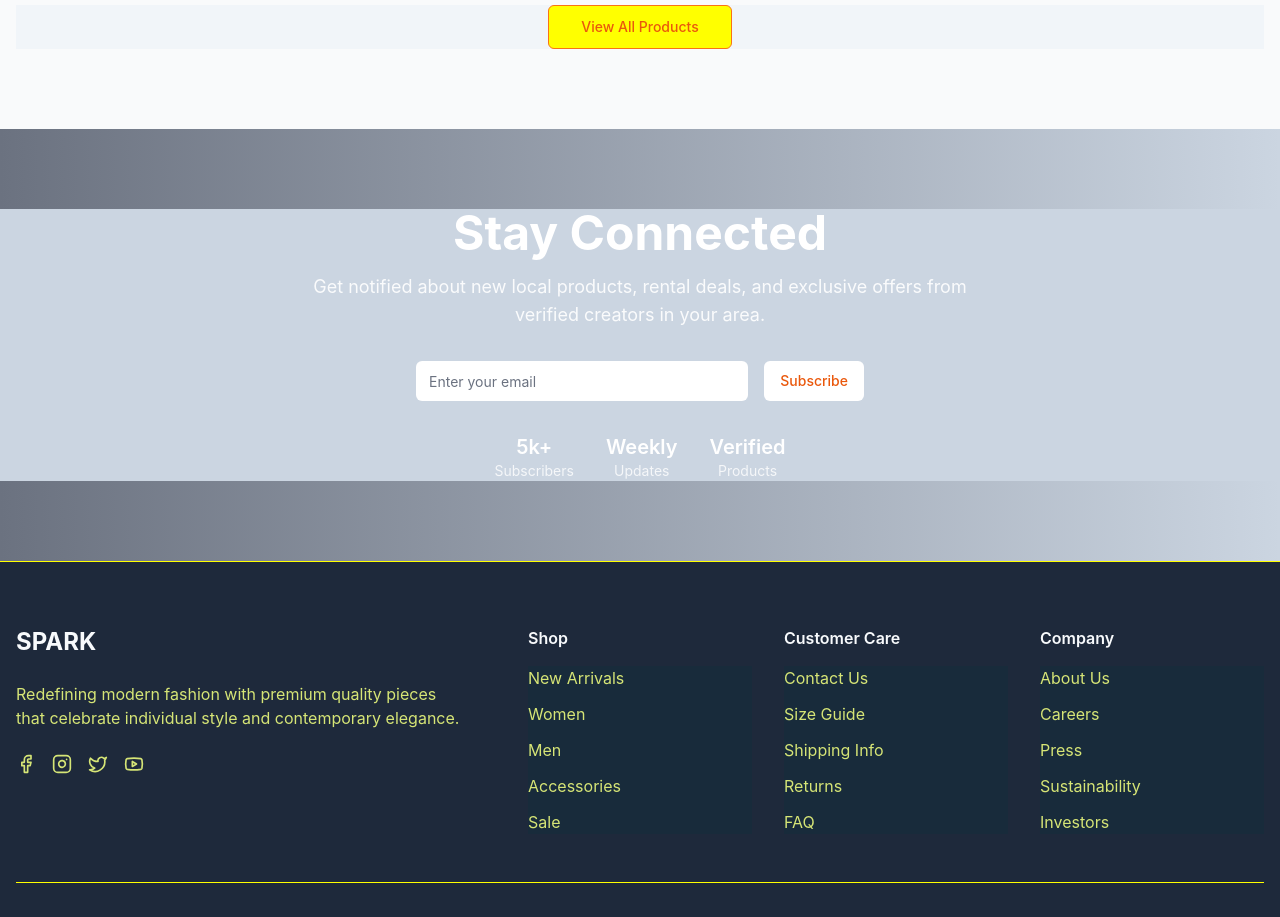
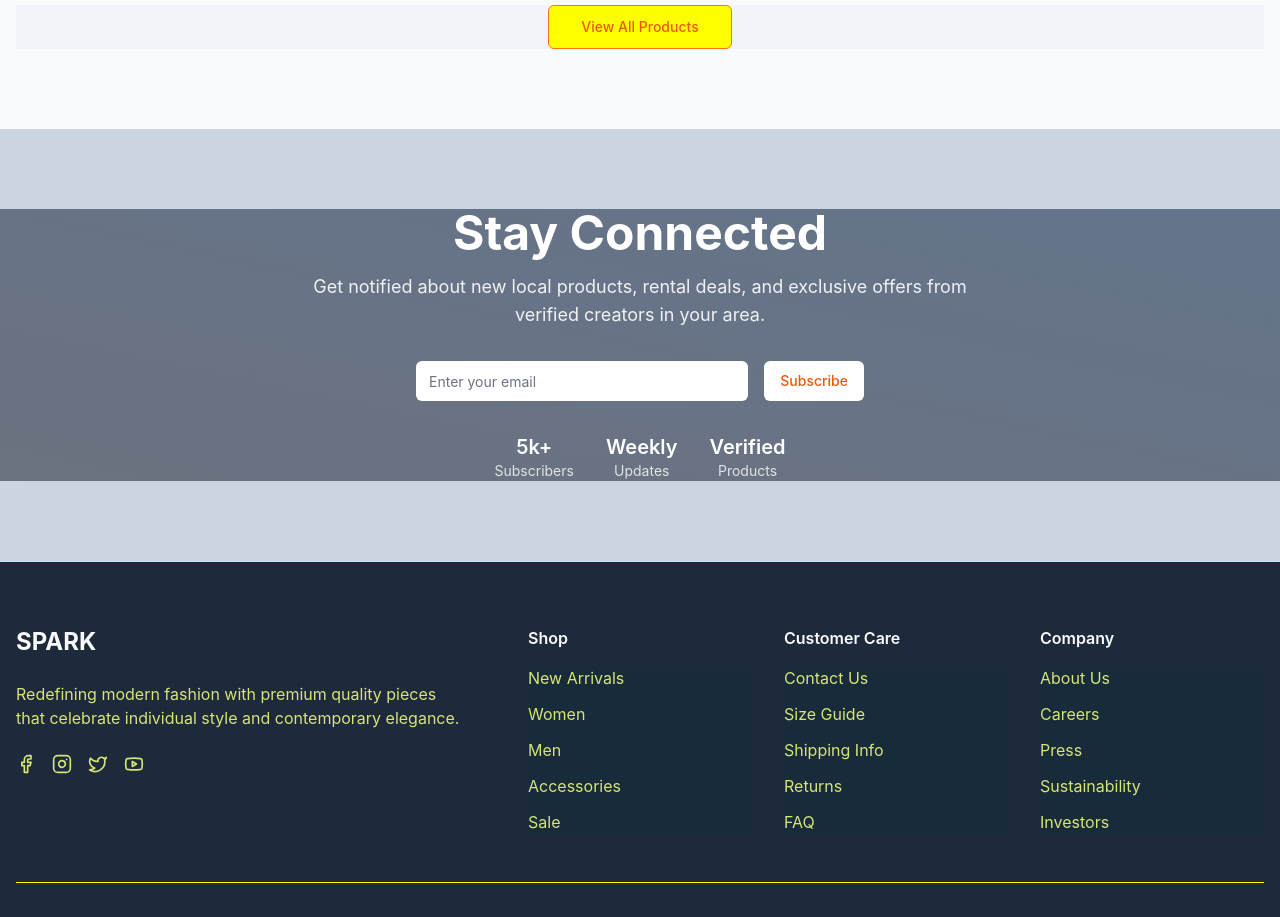
Before and after one commit to Mousa-Wazir/webflow-commerce-spark, a React (Vite) app: page / in a window 1280 px wide. Shown: the part 2340-3257 px from the top of the page. Built offline with nearby package versions, Linux system fonts and the light colour scheme.

Commit message:
Visual edit in Lovable
Edited UI in Lovable

```diff
--- a/src/components/Newsletter.tsx
+++ b/src/components/Newsletter.tsx
@@ -14,8 +14,8 @@ export function Newsletter() {
       setEmail('');
     }
   };
-  return <section className="py-20 bg-gradient-to-r from-gray-500 to-black-500 text-white bg-slate-300">
-      <div className="container mx-auto px-4 bg-slate-300">
+  return <section className="py-20 bg--gray-500 to-black-500 text-white bg-slate-300">
+      <div className="gap-y-20 bg-gradient-to-tr from-gray-500 gap-y-20 text-white bg-slate-500">
         <div className="max-w-2xl mx-auto text-center space-y-8">
           <div className="space-y-4">
             <h2 className="text-4xl md:text-5xl font-bold">
```
